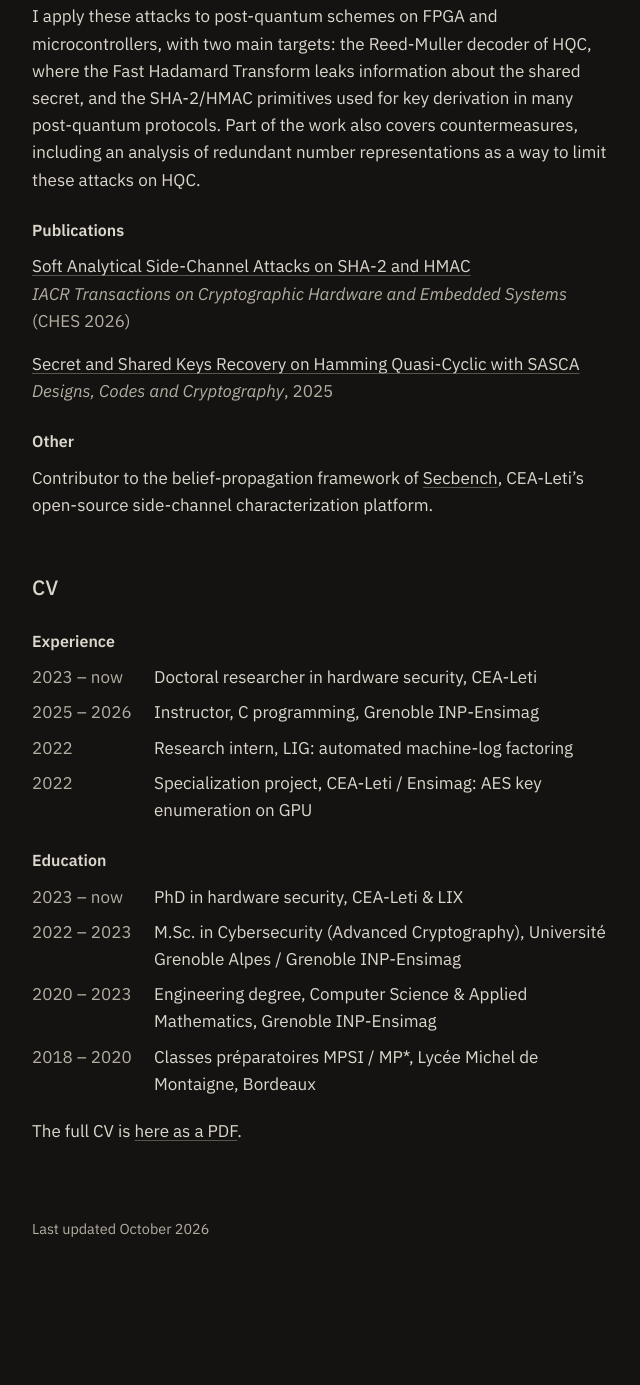
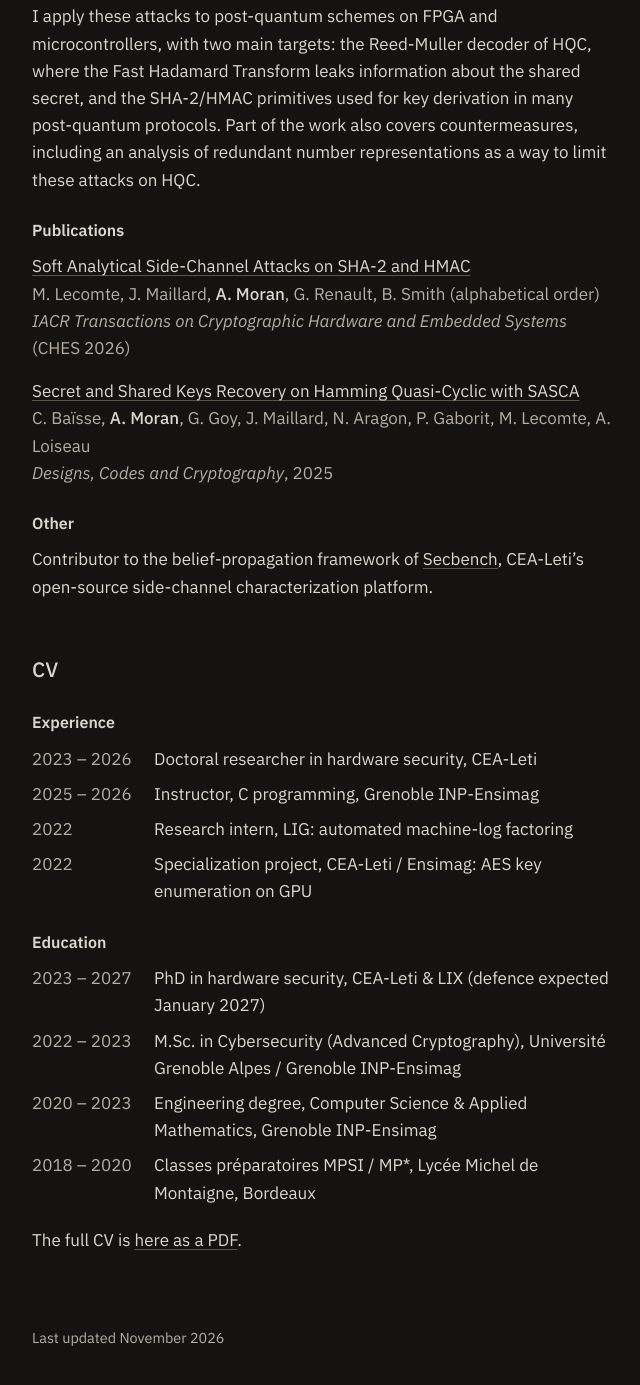
Before and after one commit to Morantoine/amoran.fr, an Eleventy site: page src/aboutme/index.html in a window 1280 px wide. Shown: the part 762-2147 px from the top of the page, without its empty margins (318-958 px from the left). Before the commit the page ends 2070 px from the top, so only its background shows below. Built offline with nearby package versions, Linux system fonts and the light colour scheme; Eleventy itself is replaced by a stand-in of ours; files that its build step writes are made by us from their sources; what @vscode/markdown-it-katex would draw is missing.

Commit message:
Update CV: new PDF, author lists, PhD dates
Co-Authored-By: Claude Opus 5.5 <noreply@anthropic.com>
Claude-Session: https://claude.ai/code/session_01Gx1rGG1nD9NGo2ZbQmt3GQ

```diff
--- a/src/aboutme/index.html
+++ b/src/aboutme/index.html
@@ -42,11 +42,13 @@ section: about
   <h3>Publications</h3>
   <ul class="entries">
     <li>
-      <p><a href="https://tches.iacr.org/index.php/TCHES/article/download/13147/12697/17593">Soft Analytical Side-Channel Attacks on SHA-2 and HMAC</a></p>
+      <p><a href="https://doi.org/10.46586/tches.v2026.i3.1205-1227">Soft Analytical Side-Channel Attacks on SHA-2 and HMAC</a></p>
+      <p class="meta">M. Lecomte, J. Maillard, <span class="me">A. Moran</span>, G. Renault, B. Smith (alphabetical order)</p>
       <p class="meta"><em>IACR Transactions on Cryptographic Hardware and Embedded Systems</em> (CHES 2026)</p>
     </li>
     <li>
       <p><a href="https://eprint.iacr.org/2024/440">Secret and Shared Keys Recovery on Hamming Quasi-Cyclic with SASCA</a></p>
+      <p class="meta">C. Baïsse, <span class="me">A. Moran</span>, G. Goy, J. Maillard, N. Aragon, P. Gaborit, M. Lecomte, A. Loiseau</p>
       <p class="meta"><em>Designs, Codes and Cryptography</em>, 2025</p>
     </li>
   </ul>
@@ -64,7 +66,7 @@ section: about
 
   <h3>Experience</h3>
   <ul class="timeline">
-    <li><span class="when">2023 – now</span><span>Doctoral researcher in hardware security, CEA-Leti</span></li>
+    <li><span class="when">2023 – 2026</span><span>Doctoral researcher in hardware security, CEA-Leti</span></li>
     <li><span class="when">2025 – 2026</span><span>Instructor, C programming, Grenoble INP-Ensimag</span></li>
     <li><span class="when">2022</span><span>Research intern, LIG: automated machine-log factoring</span></li>
     <li><span class="when">2022</span><span>Specialization project, CEA-Leti / Ensimag: AES key enumeration on GPU</span></li>
@@ -72,7 +74,7 @@ section: about
 
   <h3>Education</h3>
   <ul class="timeline">
-    <li><span class="when">2023 – now</span><span>PhD in hardware security, CEA-Leti &amp; LIX</span></li>
+    <li><span class="when">2023 – 2027</span><span>PhD in hardware security, CEA-Leti &amp; LIX (defence expected January 2027)</span></li>
     <li><span class="when">2022 – 2023</span><span>M.Sc. in Cybersecurity (Advanced Cryptography), Université Grenoble Alpes / Grenoble INP-Ensimag</span></li>
     <li><span class="when">2020 – 2023</span><span>Engineering degree, Computer Science &amp; Applied Mathematics, Grenoble INP-Ensimag</span></li>
     <li><span class="when">2018 – 2020</span><span>Classes préparatoires MPSI / MP*, Lycée Michel de Montaigne, Bordeaux</span></li>
@@ -82,5 +84,5 @@ section: about
 </section>
 
 <footer>
-  <p>Last updated October 2026</p>
+  <p>Last updated November 2026</p>
 </footer>
--- a/src/style.css
+++ b/src/style.css
@@ -62,6 +62,7 @@ ul { list-style: none; padding: 0; margin: 0; }
 .entries li { margin-bottom: 16px; }
 .entries p { margin: 0; }
 .entries .meta { color: var(--muted); }
+.entries .meta .me { color: var(--text); font-weight: 500; }
 
 .timeline li {
   display: grid;
```
Also changed, not shown: 1 other file.
